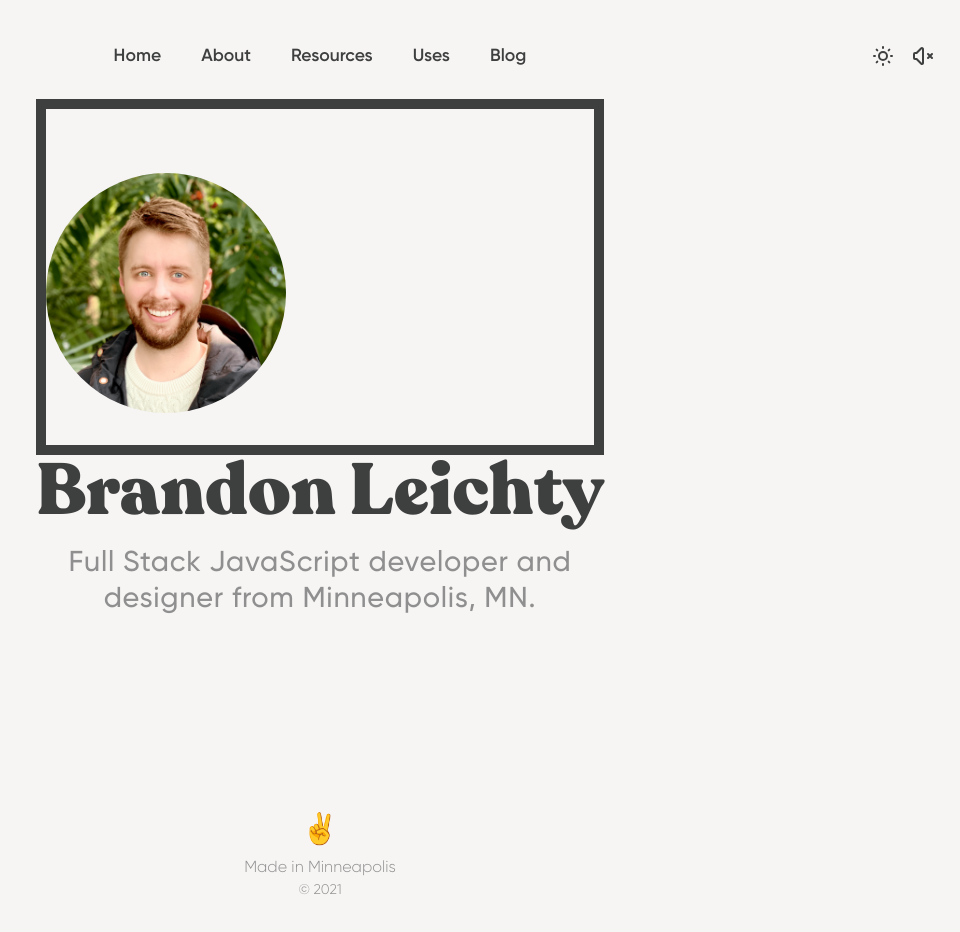
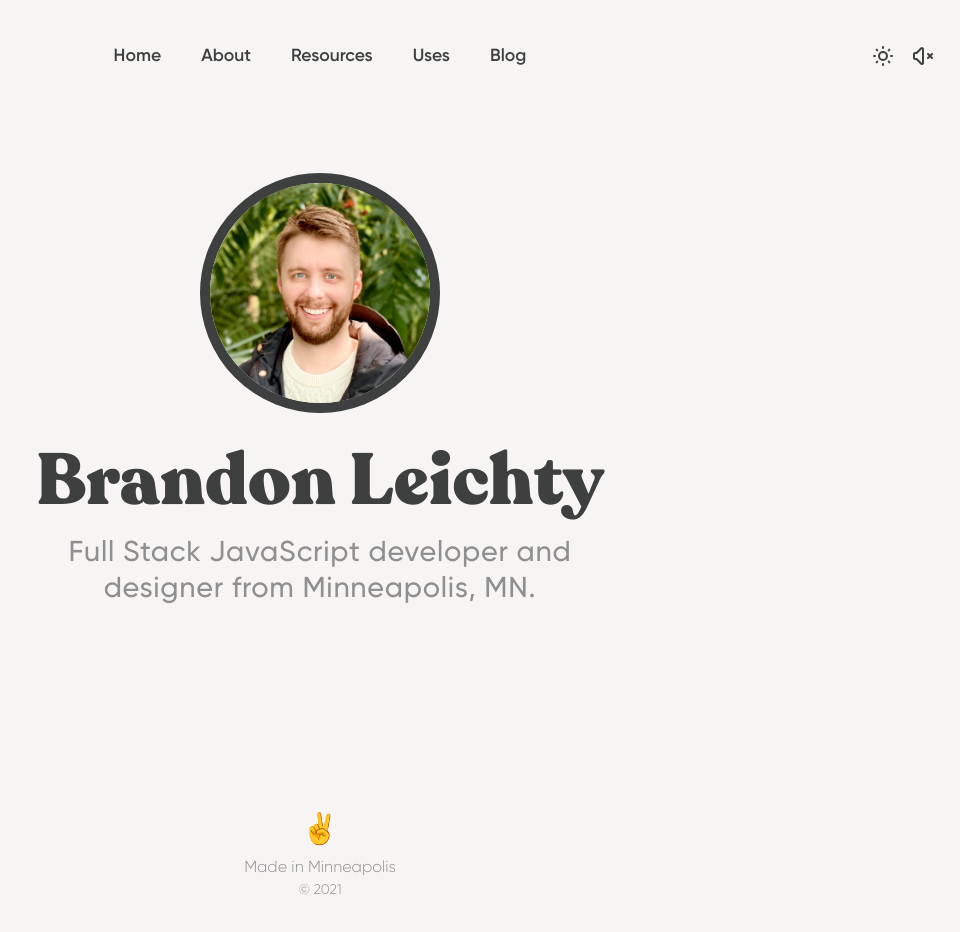
Before and after one commit to brandonleichty/personal-website-nextjs, a Next.js app: page / in a window 1280 px wide. Shown: the top 932 px of the page, without its empty margins (320-1280 px from the left). Built offline with nearby package versions, Linux system fonts and the light colour scheme; no server answers.

Commit message:
adjust hero-image-wrapper css

```diff
--- a/styles/globals.css
+++ b/styles/globals.css
@@ -157,11 +157,13 @@ section {
 }
 
 .hero-image-wrapper {
-  padding-bottom: 32px;
-  padding-top: 32px;
+  display: grid;
+  place-items: center;
+  padding-bottom: 2rem;
+  padding-top: 2rem;
 }
 
-.hero-image-wrapper {
+.hero-image-wrapper img {
   border: solid 10px;
   z-index: 200;
 }
@@ -241,19 +243,6 @@ nav .burger .burger-lines:before {
   /* transition: opacity 500ms ease 0s; */
 }
 
-.sun-moon, .audio {
-  position: absolute;
-  top: 44px;
-}
-
-.sun-moon {
-  right: 65px
-}
-
-.audio {
-  right: 25px;
-}
-
 
 
 .mobile-navigation-wrapper ul {
@@ -284,5 +273,17 @@ nav .burger .burger-lines:before {
   }
 }
 
+.sun-moon, .audio {
+  position: absolute;
+  top: 44px;
+}
+
+.sun-moon {
+  right: 65px
+}
+
+.audio {
+  right: 25px;
+}
 
 @tailwind utilities;
```
